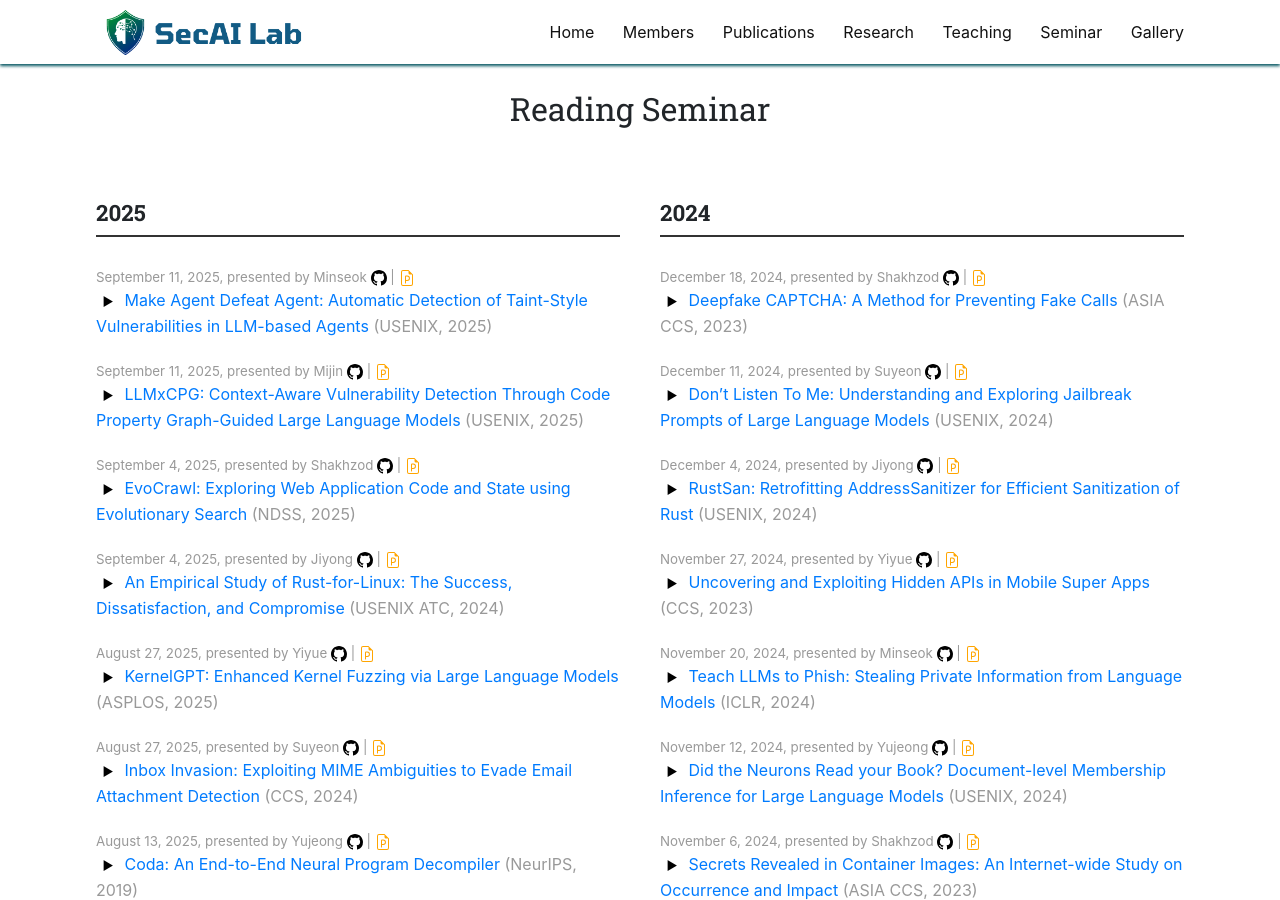
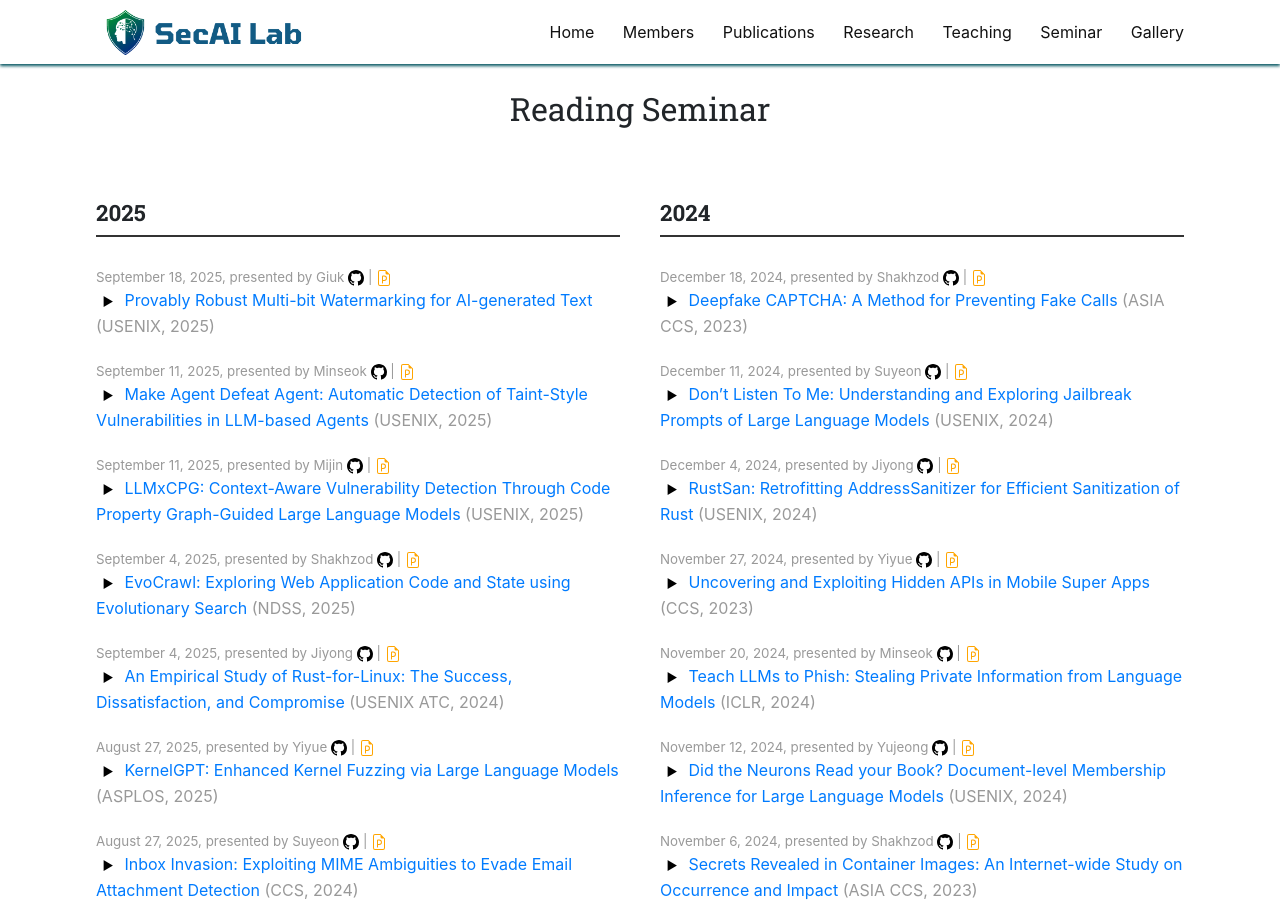
Before and after one commit to SecAI-Lab/secai-lab.github.io, a Jekyll site: the page built from pages/seminar.md, in a window 1280 px wide and 900 px high. Built offline with Jekyll 4.4.1, drawn with Linux system fonts in a browser that asks for light colours; nearby versions of some CDN libraries.

Commit message:
Update readings.yml

```diff
--- a/_data/readings.yml
+++ b/_data/readings.yml
@@ -1,3 +1,14 @@
+- title: "Provably Robust Multi-bit Watermarking for AI-generated Text"
+  link: "https://www.usenix.org/system/files/conference/usenixsecurity25/sec25cycle1-prepub-446-qu-watermarking.pdf"
+  ppt_link: "https://drive.google.com/drive/folders/15mXQhaOKNFbaR6DAVHVq0e79VFbs0Ao0?usp=sharing"
+  code_link: "https://zenodo.org/records/14729410"
+  presenter: Giuk
+  conference: USENIX
+  date: 2025.09.18
+  pub_year: 2025
+  discussion: |
+    (Discussion)
+
 - title: "LLMxCPG: Context-Aware Vulnerability Detection Through Code Property Graph-Guided Large Language Models"
   link: "https://www.usenix.org/system/files/usenixsecurity25-lekssays.pdf"
   ppt_link: "https://docs.google.com/presentation/d/1EH_xp1UmX92oobvfd0_H14LVDpqZoWaYuZ2bVFDeVuk/edit?usp=sharing"
```
